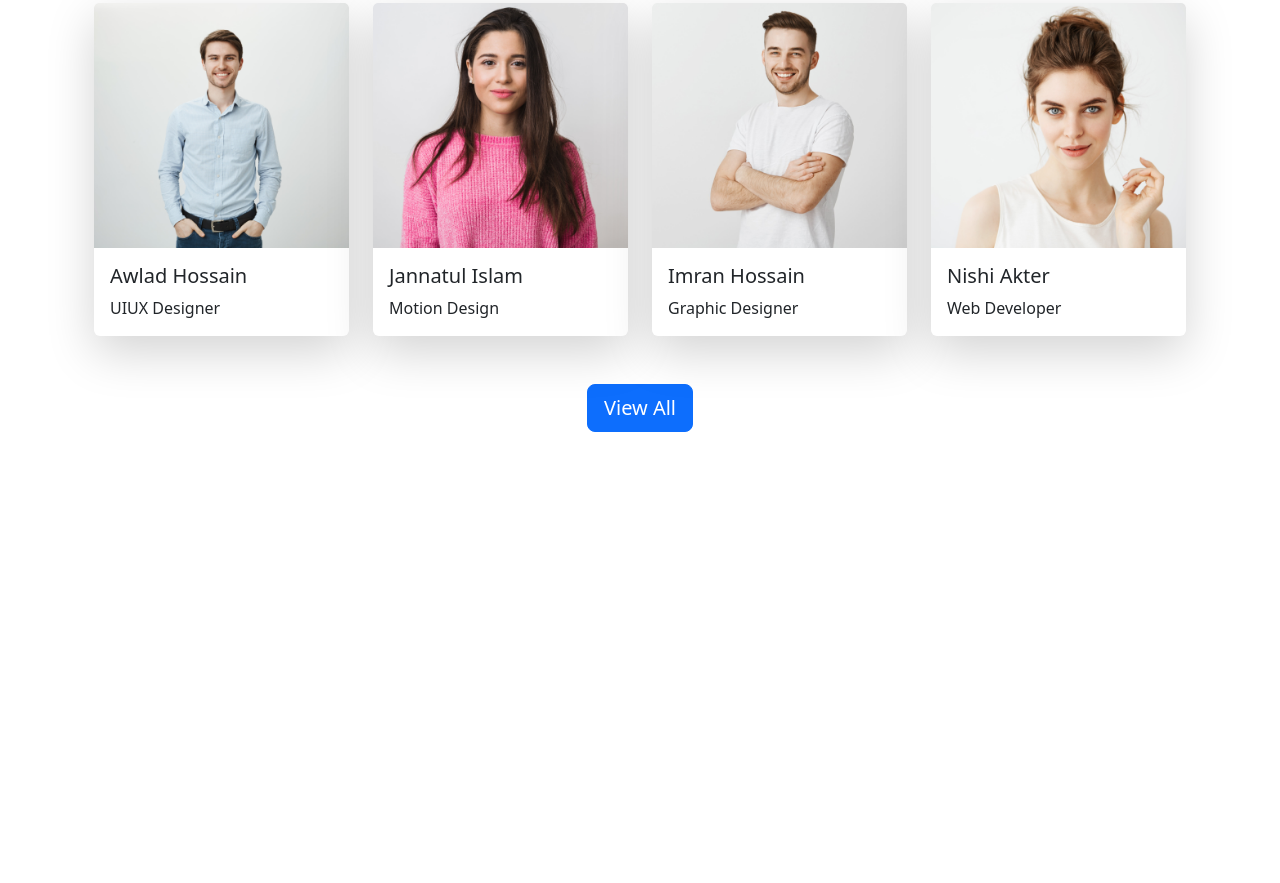
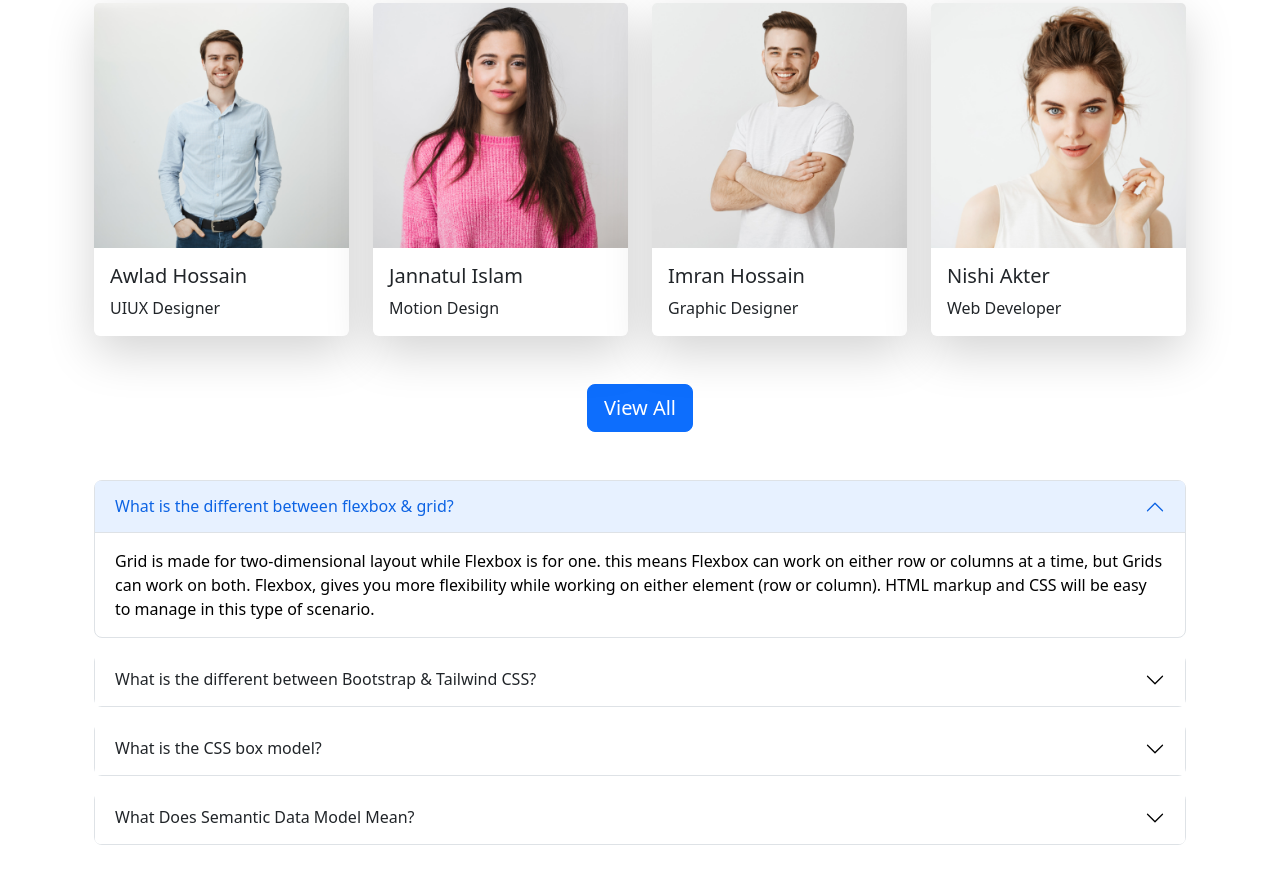
Before and after one commit to moddas311/new-it-edu, a plain HTML site: page index.html in a window 1280 px wide. Shown: the part 2825-3708 px from the top of the page. Before the commit the page ends 3257 px from the top, so only its background shows below. Drawn offline with nearby package versions, Linux system fonts and the light colour scheme.

Commit message:
added accordion

```diff
--- a/index.html
+++ b/index.html
@@ -243,11 +243,69 @@
                 </div>
               </div>
             </div>
-            <div class="d-flex justify-content-center mt-5 mb-10">
+            <div class="d-flex justify-content-center m-5">
               <button class="btn btn-primary btn-lg">View All</button>
             </div>
           </section>
           <!-- Successfull Student part Start  -->
+
+          <!-- Accordion Part Start  -->
+          <section class="container mt-5 mb-5">
+            <div class="accordion" id="accordionExample">
+              <div class="accordion-item my-3 rounded-3">
+                <h2 class="accordion-header" id="headingOne">
+                  <button class="accordion-button" type="button" data-bs-toggle="collapse" data-bs-target="#collapseOne" aria-expanded="true" aria-controls="collapseOne">
+                    What is the different between flexbox & grid?
+                  </button>
+                </h2>
+                <div id="collapseOne" class="accordion-collapse collapse show" aria-labelledby="headingOne" data-bs-parent="#accordionExample">
+                  <div class="accordion-body">
+                    Grid is made for two-dimensional layout while Flexbox is for one. this means Flexbox can work on either row or columns at a time, but Grids can work on both. Flexbox, gives you more flexibility while working on either element (row or column). HTML markup and CSS will be easy to manage in this type of scenario.
+                  </div>
+                </div>
+              </div>
+              <div class="accordion-item my-3 rounded-3">
+                <h2 class="accordion-header" id="headingTwo">
+                  <button class="accordion-button collapsed" type="button" data-bs-toggle="collapse" data-bs-target="#collapseTwo" aria-expanded="false" aria-controls="collapseTwo">
+                    What is the different between Bootstrap & Tailwind CSS?
+                  </button>
+                </h2>
+                <div id="collapseTwo" class="accordion-collapse collapse" aria-labelledby="headingTwo" data-bs-parent="#accordionExample">
+                  <div class="accordion-body">
+                    Bootstrap comes with a set of pre-styled responsive, mobile-first components that possess a definite UI kit. Tailwind CSS uses a set of utility classes to create a neat UI with more flexibility and uniqueness. Sites created using Bootstrap follow the generic pattern that makes them look identical.
+                  </div>
+                </div>
+              </div>
+              <div class="accordion-item my-3 rounded-3">
+                <h2 class="accordion-header" id="headingThree">
+                  <button class="accordion-button collapsed" type="button" data-bs-toggle="collapse" data-bs-target="#collapseThree" aria-expanded="false" aria-controls="collapseThree">
+                    What is the CSS box model?
+                  </button>
+                </h2>
+                <div id="collapseThree" class="accordion-collapse collapse" aria-labelledby="headingThree" data-bs-parent="#accordionExample">
+                  <div class="accordion-body">
+                    A box in CSS consists of a content area, which is where any text, images, or other HTML elements are displayed. This is optionally surrounded by padding, a border, and a margin, on one or more sides. The box model describes how these elements work together to create a box as displayed by CSS.
+                  </div>
+                </div>
+              </div>
+              <div class="accordion-item my-3 rounded-3">
+                <h2 class="accordion-header" id="headingThree">
+                  <button class="accordion-button collapsed" type="button" data-bs-toggle="collapse" data-bs-target="#collapseThree" aria-expanded="false" aria-controls="collapseThree">
+                    What Does Semantic Data Model Mean?
+                  </button>
+                </h2>
+                <div id="collapseThree" class="accordion-collapse collapse" aria-labelledby="headingThree" data-bs-parent="#accordionExample">
+                  <div class="accordion-body">
+                    The semantic data model is a method of structuring data in order to represent it in a specific logical way. It is a conceptual data model that includes semantic information that adds a basic meaning to the data and the relationships that lie between them. This approach to data modeling and data organization allows for the easy development of application programs and also for the easy maintenance of data consistency when data is updated.
+                  </div>
+                </div>
+              </div>
+              </div>
+            </div>
+          </section>
+          <!-- Accordion Part End  -->
+
+
     </main>
     <script src="https://cdn.jsdelivr.net/npm/bootstrap@5.2.0/dist/js/bootstrap.bundle.min.js" integrity="sha384-A3rJD856KowSb7dwlZdYEkO39Gagi7vIsF0jrRAoQmDKKtQBHUuLZ9AsSv4jD4Xa" crossorigin="anonymous"></script>
   </body>
```
